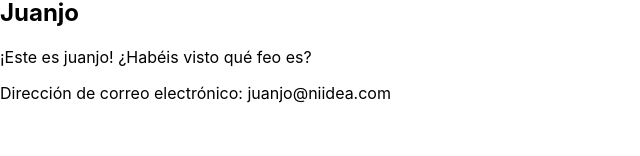
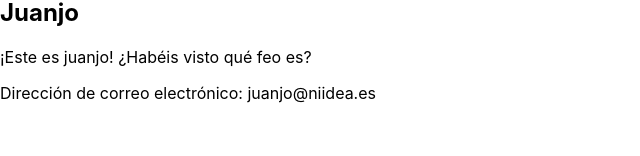
Before and after one commit to kastwey/arelance-git-test, a React (Create React App) app: page /people/juanjo in a window 1280 px wide. Shown: the part 144-300 px from the top of the page, without its empty margins (0-640 px from the left). Built offline with nearby package versions, Linux system fonts and the light colour scheme.

Commit message:
Cambio dirección de correo de Juanjo.

```diff
--- a/src/pages/JuanjoPage.tsx
+++ b/src/pages/JuanjoPage.tsx
@@ -5,7 +5,7 @@ export function JuanjoPage() {
     <Layout>
       <h2>Juanjo</h2>
       <p>¡Este es juanjo! ¿Habéis visto qué feo es?</p>
-      <p>Dirección de correo electrónico: juanjo@niidea.com</p>
+      <p>Dirección de correo electrónico: juanjo@niidea.es</p>
     </Layout>
   );
 }
```
